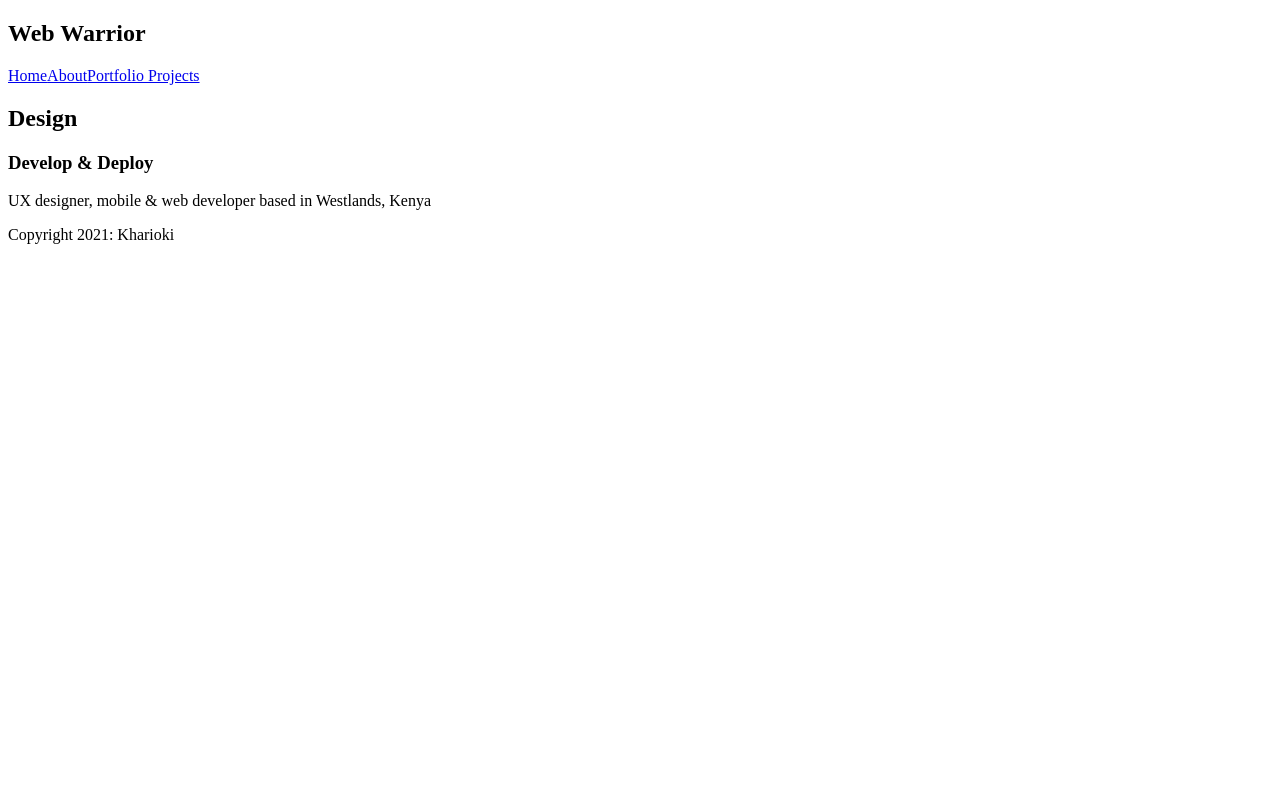
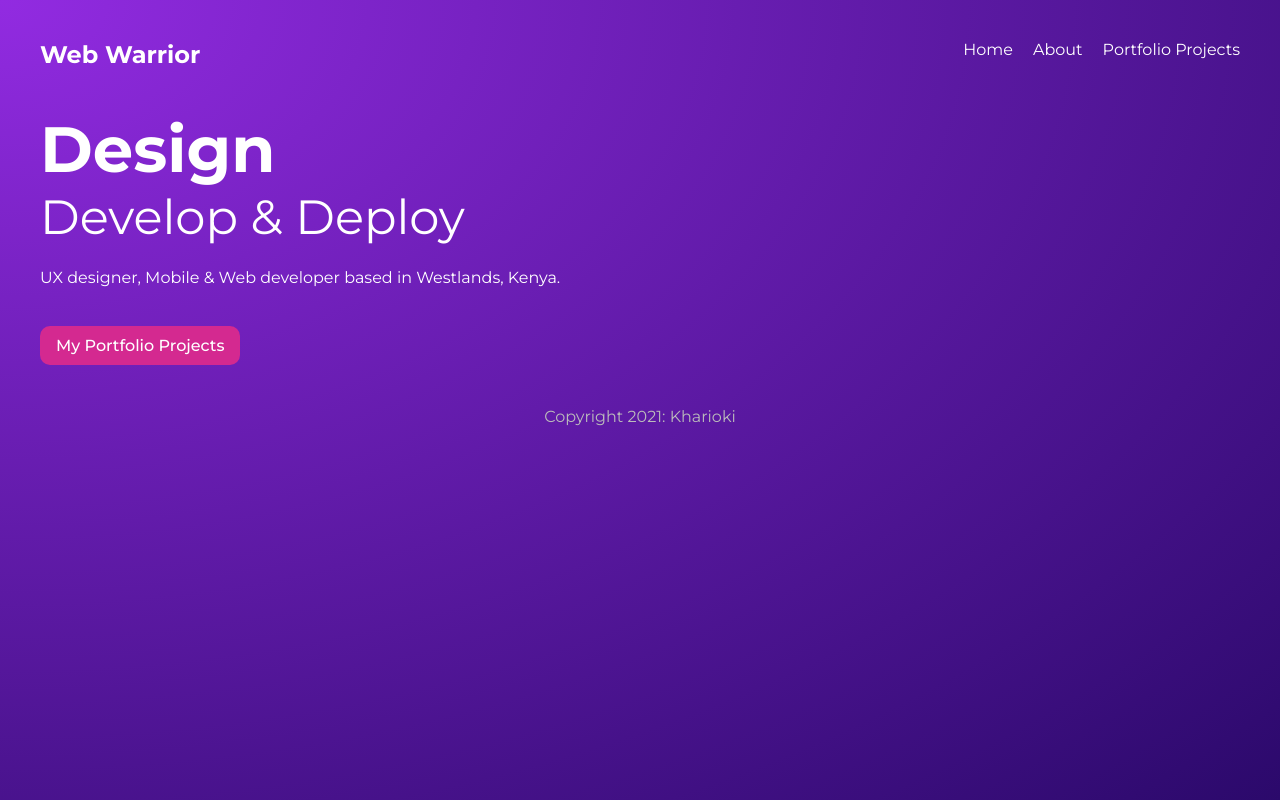
Before and after one commit to kharioki/Web-Warrior, a Gatsby site: page / in a window 1280 px wide. Built offline with nearby package versions, Linux system fonts and the light colour scheme; Gatsby itself is replaced by a stand-in of ours.

Commit message:
styling components

```diff
--- a/src/components/Layout.js
+++ b/src/components/Layout.js
@@ -1,5 +1,6 @@
 import React from 'react'
 import Navbar from './Navbar'
+import '../styles/global.css';
 
 export default function Layout({ children }) {
     return (
--- a/src/pages/index.js
+++ b/src/pages/index.js
@@ -1,14 +1,17 @@
 import React from "react"
+import { Link } from 'gatsby'
 import Layout from "../components/Layout"
+import * as styles from '../styles/home.module.css'
 
 export default function Home() {
   return (
     <Layout>
-      <section>
+      <section className={styles.header}>
         <div>
           <h2>Design</h2>
           <h3>Develop & Deploy</h3>
-          <p>UX designer, mobile & web developer based in Westlands, Kenya</p>
+          <p>UX designer, Mobile & Web developer based in Westlands, Kenya.</p>
+          <Link className={styles.btn} to="/projects">My Portfolio Projects</Link>
         </div>
       </section>
     </Layout>
--- a/src/pages/projects/index.js
+++ b/src/pages/projects/index.js
@@ -1,10 +1,11 @@
 import React from 'react'
 import Layout from "../../components/Layout"
+import * as styles from '../../styles/projects.module.css';
 
 export default function Projects() {
     return (
         <Layout>
-            <div>
+            <div className={styles.portfolio}>
                 <h2>Portfolio</h2>
                 <h3>Projects & Websites I've created</h3>
             </div>
--- /dev/null
+++ b/src/styles/global.css
@@ -0,0 +1,50 @@
+@import url('https://fonts.googleapis.com/css2?family=Montserrat:wght@300;400;500;700&display=swap');
+
+* {
+  margin: 0;
+  padding: 0;
+  text-decoration: none;
+  font-family: "Montserrat";
+  color: white;
+}
+html, body {
+  min-height: 100%;
+}
+body {
+  background: radial-gradient(at top left, rgba(146,43,225,1) 0%, rgba(43,9,107,1) 100%);
+  background-repeat: no-repeat;
+}
+p {
+  margin: 16px auto;
+  line-height: 1.5em;
+}
+
+/* layout & nav */
+.layout {
+  max-width: 1200px;
+  margin: 0 auto;
+}
+nav {
+  display: grid;
+  grid-template-columns: 1fr 1fr;
+  margin: 40px auto;
+}
+nav .links {
+  display: inline-block;
+  text-align: right;
+}
+nav a {
+  display: inline-block;
+  margin-left: 20px;
+  font-weight: 400;
+  padding-bottom: 8px;
+  border-bottom: 3px solid transparent;
+}
+nav a:hover {
+  border-color: white;
+}
+footer p{
+  text-align: center;
+  color: #bbb;
+  margin: 40px auto;
+}
--- /dev/null
+++ b/src/styles/home.module.css
@@ -0,0 +1,22 @@
+.header {
+    display: grid;
+    grid-template-columns: 1fr 1fr;
+    grid-gap: 40px;
+    align-items: center;
+}
+.header h2 {
+    font-size: 4em;
+}
+.header h3 {
+    font-size: 3em;
+    font-weight: 400;
+    margin-bottom: 20px;
+}
+.btn {
+    display: inline-block;
+    background: #D42990;
+    padding: 10px 16px;
+    border-radius: 10px;
+    margin-top: 20px;
+    font-weight: 500;
+}
```
Also changed, not shown: src/styles/projects.module.css (added, +11 -0 lines).
